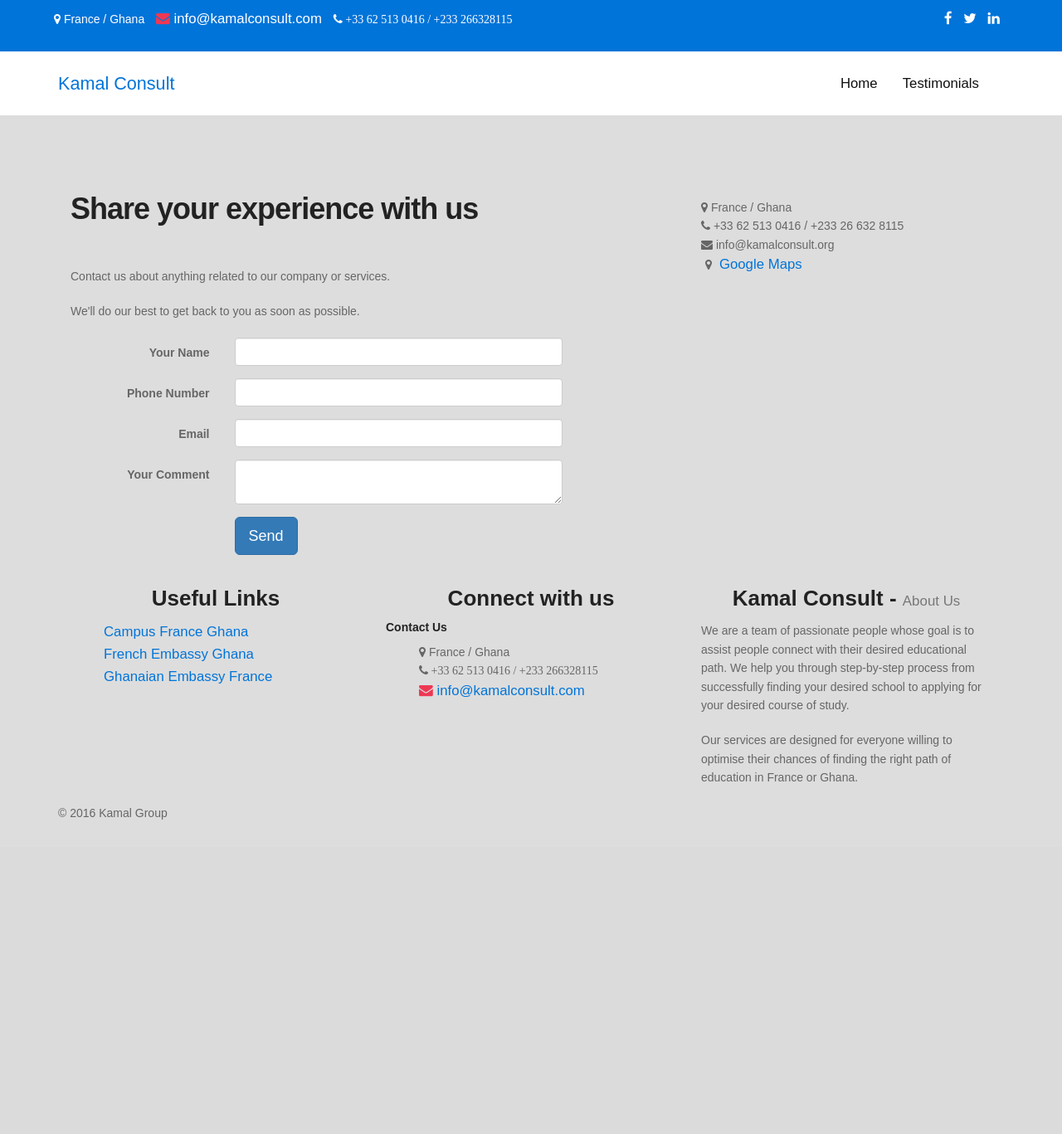
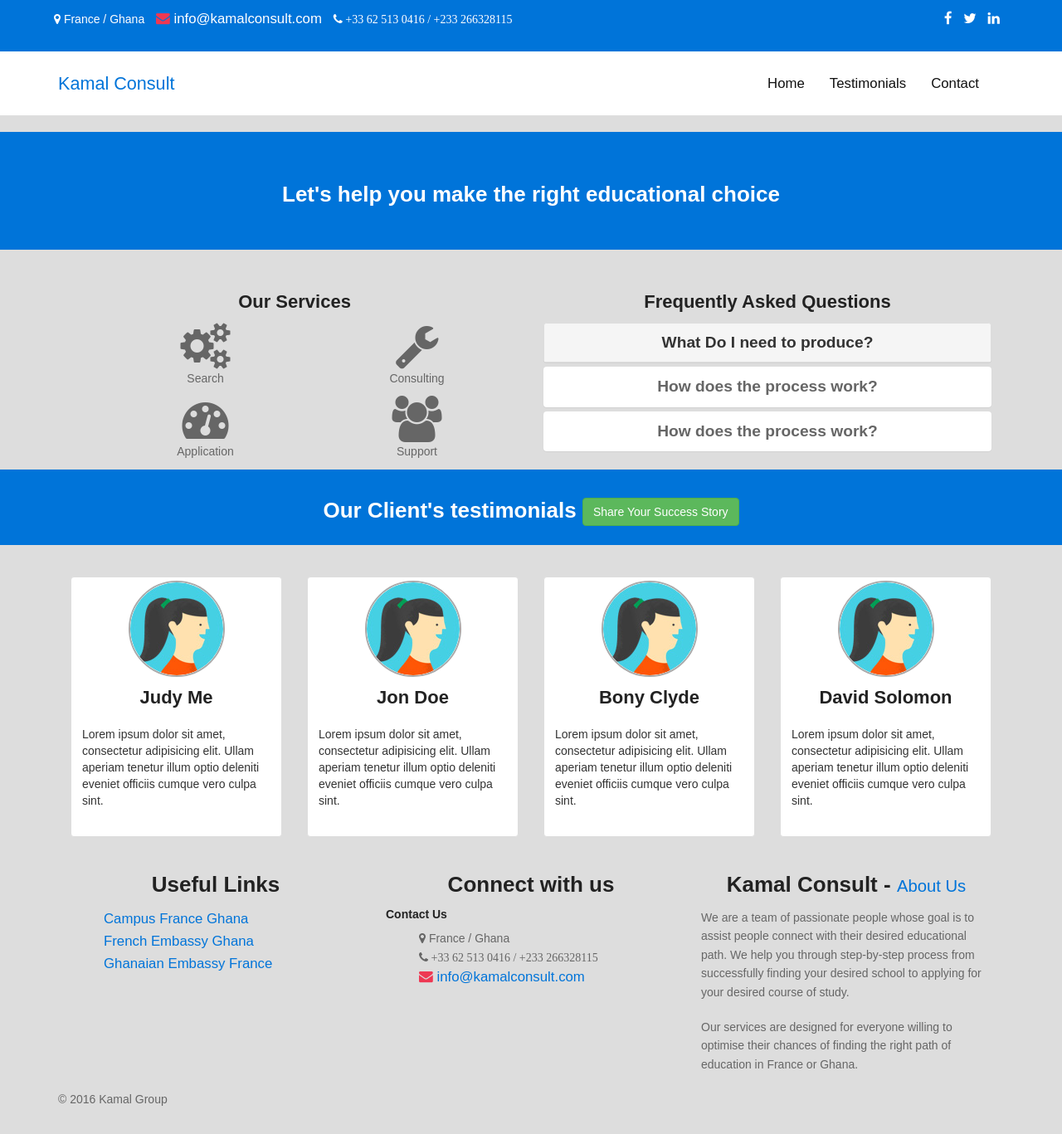
Before and after one commit to kamalsolutions/kamal-consult, a PHP site: page /testimonials.php in a window 1280 px wide. Shown: the whole page at 83% size. Before the commit the page ends 988 px from the top, so only its background shows below. Run offline with PHP 8.4, Linux system fonts and the light colour scheme; some libraries are stand-ins or nearby versions; some web fonts are replaced.

Commit message:
new pages added

```diff
--- a/footer.php
+++ b/footer.php
@@ -20,7 +20,7 @@
     </ul>
     </section>
     <section class="col-md-4">
-    <h3>Kamal Consult - <span class="small">About Us</span></h3>
+    <h3>Kamal Consult - <span class="small"><a href="about.php">About Us</a></span></h3>
       <p>
         We are a team of passionate people whose goal is to assist people connect with their desired educational path. We help you through step-by-step process from successfully finding your desired school to applying for your desired course of study.
       </p>
--- a/header.php
+++ b/header.php
@@ -67,7 +67,7 @@
 			 			<li><a href="index.php">Home</a></li>
 			 		<!-- 	<li><a href="about.html">About</a></li> -->
 			 			<li><a href="testimonials.php">Testimonials</a></li>
-			 		<!-- 	<li><a href="contact.html">Contact</a></li> -->
+			 			<li><a href="contact.php">Contact</a></li>
 			 		</ul>
 			 	</div>
 		 </div>
--- a/testimonials.php
+++ b/testimonials.php
@@ -1,77 +1,213 @@
 <?php include 'header.php' ?>
 
 <section class="row">
-	<!-- slider -->
+  <!-- slider -->
 </section>
 <!--  -->
+<!--  -->
+<!-- <section class="row">
+  <section class="container">
+    <section class="col-md-4">
 
+      <section class="thumbnail">
+      <h4>About Us</h4>
+        <section class="caption">
+          <p>Lorem ipsum dolor sit amet, consectetur adipisicing elit. Ullam aperiam tenetur illum optio deleniti eveniet officiis cumque vero culpa sint.</p>
+          <p><a href="about.html">Discover</a></p>
+        </section>
+      </section>
+    </section>
+
+
+    <section class="col-md-4">
+      <section class="thumbnail">
+      <h4>Over 300 Happy Clients</h4>
+        <section class="caption">
+            <p>Lorem ipsum dolor sit amet, consectetur adipisicing elit. Ullam aperiam tenetur illum optio deleniti eveniet officiis cumque vero culpa sint.</p>
+            <p><a href="testimonials.html">Discover</a></p>
+        </section>
+      </section>
+    </section>
+
+
+    <section class="col-md-4">
+      <section class="thumbnail">
+      <h4>Placement Insights</h4>
+        <section class="caption">
+            <p>Lorem ipsum dolor sit amet, consectetur adipisicing elit. Ullam aperiam tenetur illum optio deleniti eveniet officiis cumque vero culpa sint.</p>
+            <p><a href="contact.html">Discover</a></p>
+        </section>
+      </section>
+    </section>
+  </section>
+</section>
+ -->
+<!--  -->
+<!--  -->
+<section class="row header-blue">
+  <h3 class="text-center">Let's help you make the right educational choice</h3>
+</section>
+
+<!--  -->
+<!--  -->
+<section class="row">
+  <section class="container">
+    <section class="col-md-6">
+    <h4>Our Services</h4>
+<!--
+    <p>Lorem ipsum dolor sit amet, consectetur adipisicing elit. Quaerat libero dolore labore earum qui perferendis aspernatur ratione excepturi, sit! Officia nemo, quae, esse fugiat commodi, ipsam, voluptatem optio asperiores sequi debitis blanditiis expedita minima. Sunt illo in natus obcaecati quas. Harum sapiente dignissimos perspiciatis beatae aspernatur cum, soluta quibusdam fugiat?</p>
+
+    <ul class="benefit-list">
+      <li>We help you understand customer behaviors and what they reveal</li>
+      <li>We help resolve the pricing paradox to enable growth</li>
+      <li>We help align your brand strategy with key objectives</li>
+      <li>We help align your brand strategy with key objectives</li>
+      <li>We help align your brand strategy with key objectives</li>
+    </ul> -->
+      <section class="col-md-12 ">
+        <section class="col-md-6">
+            <ul class="text-center services">
+              <li><span class="fa fa-cogs fa-4x"></span></li>
+              <li>Search</li>
+            </ul>
+        </section>
+
+        <section class="col-md-6">
+          <ul class="text-center services">
+              <li><span class="fa fa-wrench fa-4x"></span></li>
+              <li>Consulting</li>
+            </ul>
+        </section>
+
+
+        <section class="col-md-6">
+
+        <ul class="text-center services">
+              <li><span class="fa fa-tachometer fa-4x"></span></li>
+              <li>Application</li>
+            </ul>
+        </section>
+
+
+        <section class="col-md-6">
+
+        <ul class="text-center services">
+              <li><span class="fa fa-users fa-4x"></span></li>
+              <li>Support</li>
+            </ul>
+        </section>
+      </section>
+    </section>
+    <section class="col-md-6">
+      <h4>Frequently Asked Questions</h4>
+
+
+      <div class="panel-group" id="accordion">
+
+      <!-- panel  1 -->
+        <div class="panel panel-default">
+        <div class="panel-heading">
+       <h4 class="panel-title">
+        <a data-toggle="collapse" data-parent="#accordion" href="#collapseOne">What Do I need to produce? </a>
+       </h4>
+         </div>
+       <div id="collapseOne" class="panel-collapse collapsing">
+       <div class="panel-body">
+        <p>all you have to produce are your papers</p>
+      </div> </div>
+      </div>
+      <!-- /panel 1 -->
+
+      <!-- panel  2 -->
+        <div class="panel ">
+        <div class="panel-heading">
+       <h4 class="panel-title">
+        <a data-toggle="collapse" data-parent="#accordion" href="#collapseTwo">How does the process work?</a>
+       </h4>
+         </div>
+       <div id="collapseTwo" class="panel-collapse collapsing">
+       <div class="panel-body">
+        <p>Depending on how we structure the project, you should expect to spend anywhere from 10-30 hours on the process over the course of a typical engagement. </p>
+      </div> </div>
+      </div>
+      <!-- /panel 2 -->
+
+          <!-- panel  2 -->
+        <div class="panel ">
+        <div class="panel-heading">
+       <h4 class="panel-title">
+        <a data-toggle="collapse" data-parent="#accordion" href="#collapseThree">How does the process work?</a>
+       </h4>
+         </div>
+       <div id="collapseThree" class="panel-collapse collapsing">
+       <div class="panel-body">
+        <p>Depending on how we structure the project, you should expect to spend anywhere from 10-30 hours on the process over the course of a typical engagement. </p>
+      </div> </div>
+      </div>
+      <!-- /panel 3 -->
+       </div>
+    </section>
+  </section>
+</section>
+
+<!--  -->
+<!--  -->
+
+<!--  -->
+<!--  -->
+
+<section class="row header-blue-smaller">
+<h3>Our Client's testimonials <a href="testimonials.php" class="btn btn-success">Share Your Success Story</a></h3>
+</section>
 <section class="row">
 <section class="container">
-   <section class="col-md-8">
-   	<div>
-   	  <h1>
-          <font style="font-size: 36px;">Share your experience with us</font>
-        </h1>
-                <p>Contact us about anything related to our company or services.</p>
-                <p>We'll do our best to get back to you as soon as possible.</p>
-              </div>
-            </div>
-            <div>
-      <form action="/website_form/" method="post" data-model_name="crm.lead" data-success_page="/page/website_crm.contactus_thanks" class="s_website_form form-horizontal container-fluid mt32" enctype="multipart/form-data">
-        <div class="form-group form-field o_website_form_required_custom">
-          <label class="col-md-3 col-sm-4 control-label" for="contact_name">Your Name</label>
-          <div class="col-md-7 col-sm-8">
-            <input type="text" class="form-control o_website_form_input" name="contact_name" required="" value=""/>
-          </div>
-        </div>
-        <div class="form-group form-field">
-          <label class="col-md-3 col-sm-4 control-label" for="phone">Phone Number</label>
-          <div class="col-md-7 col-sm-8">
-            <input type="text" class="form-control o_website_form_input" name="phone" value=""/>
-          </div>
-        </div>
-        <div class="form-group form-field o_website_form_required_custom">
-          <label class="col-md-3 col-sm-4 control-label" for="email_from">Email</label>
-          <div class="col-md-7 col-sm-8">
-            <input type="text" class="form-control o_website_form_input" name="email_from" required="" value=""/>
-          </div>
-        </div>
-       <div class="form-group form-field o_website_form_required_custom">
-          <label class="col-md-3 col-sm-4 control-label" for="description">Your Comment</label>
-          <div class="col-md-7 col-sm-8">
-            <textarea class="form-control o_website_form_input" name="description" required="">
 
-            </textarea>
-          </div>
-        </div>
-        <div class="form-group">
-          <div class="col-md-offset-3 col-sm-offset-4 col-sm-8 col-md-7">
-            <span class="btn btn-primary btn-lg o_website_form_send">Send</span>
-            <span id="o_website_form_result"></span>
-          </div>
-        </div>
-      </form>
-   </section>
+  <section class="col-md-3">
 
-   <section class="col-md-4" style="margin-top: 7%">
+      <section class="thumbnail">
+      <img src="assets/img/user.jpg" class="img-circle img-responsive" alt="">
+        <h4>Judy Me</h4>
+        <section class="caption">
+          <p>Lorem ipsum dolor sit amet, consectetur adipisicing elit. Ullam aperiam tenetur illum optio deleniti eveniet officiis cumque vero culpa sint.</p>
 
-   	      <div itemprop="address" itemscope="itemscope" itemtype="http://schema.org/PostalAddress">
-            <div>
-                <i class="fa fa-map-marker"></i> <span itemprop="streetAddress">France / Ghana</span>
-            </div>
-
-            <div><i class="fa fa-phone"></i> <span itemprop="telephone">+33 62 513 0416 / +233 26 632 8115</span></div>
+        </section>
+      </section>
+    </section>
 
 
+    <section class="col-md-3">
+      <section class="thumbnail">
+        <img src="assets/img/user.jpg" class="img-circle img-responsive" alt="">
+        <h4>Jon Doe</h4>
+        <section class="caption">
+            <p>Lorem ipsum dolor sit amet, consectetur adipisicing elit. Ullam aperiam tenetur illum optio deleniti eveniet officiis cumque vero culpa sint.</p>
 
-            <div><i class="fa fa-envelope"></i> <span itemprop="email">info@kamalconsult.org</span></div>
-        </div>
-    </address>
-</div>
+        </section>
+      </section>
+    </section>
 
-            <span class="fa fa-map-marker fa-fw mt16"></span> <a target="_BLANK" href="https://maps.google.com/maps?q=%2C++%2C+France&amp;z=8"> Google Maps</a>
 
-   </section>
+    <section class="col-md-3">
+      <section class="thumbnail">
+      <img src="assets/img/user.jpg" class="img-circle img-responsive" alt="">
+        <h4>Bony Clyde</h4>
+        <section class="caption">
+            <p>Lorem ipsum dolor sit amet, consectetur adipisicing elit. Ullam aperiam tenetur illum optio deleniti eveniet officiis cumque vero culpa sint.</p>
+
+        </section>
+      </section>
+    </section>
+
+      <section class="col-md-3">
+      <section class="thumbnail">
+        <img src="assets/img/user.jpg" class="img-circle img-responsive" alt="">
+        <h4>David Solomon</h4>
+        <section class="caption">
+            <p>Lorem ipsum dolor sit amet, consectetur adipisicing elit. Ullam aperiam tenetur illum optio deleniti eveniet officiis cumque vero culpa sint.</p>
+
+        </section>
+      </section>
+    </section>
 </section>
 </section>
 
```
Also changed, not shown: about.html (deleted, +0 -125 lines), about.php (added, +31 -0 lines), contact.html (deleted, +0 -170 lines), contact.php (added, +79 -0 lines), index.php (+9 -48 lines).
